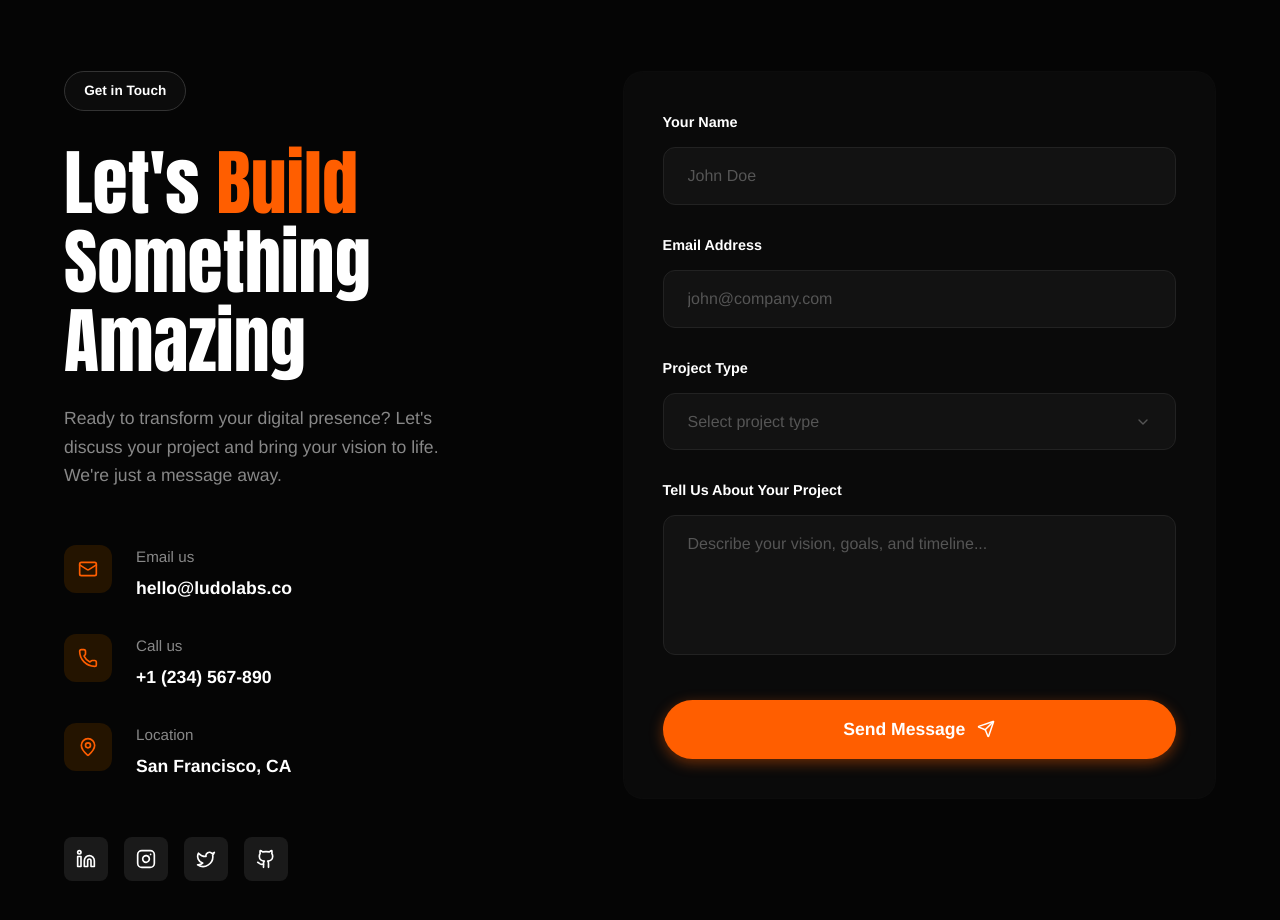
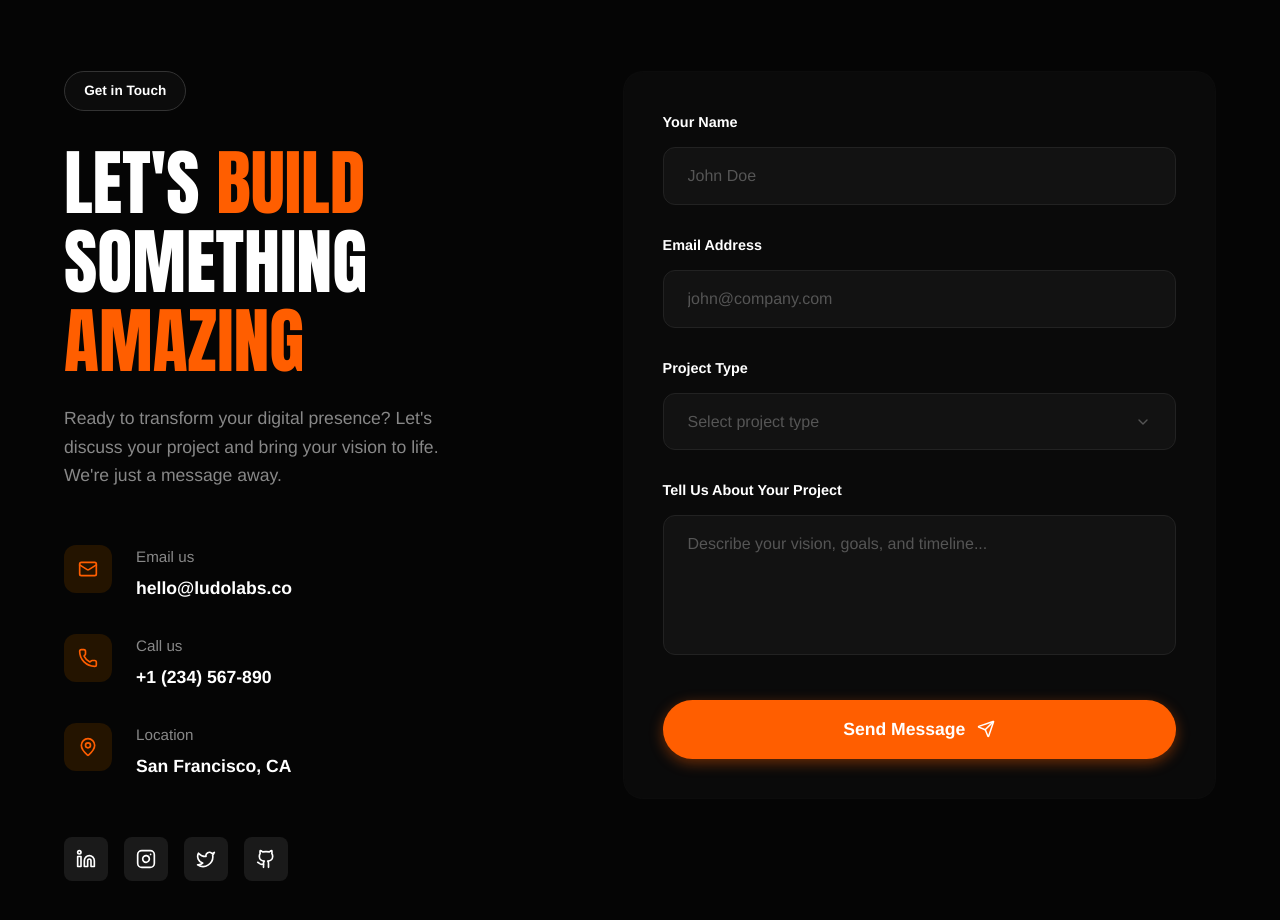
Before and after one commit to chamindufernando2002-lang/chamindu-fernando, a Next.js app: page / in a window 1280 px wide. Shown: the part 3340-4260 px from the top of the page. Built offline with nearby package versions, Linux system fonts and the light colour scheme; a web font is replaced by a local one.

Commit message:
text change

```diff
--- a/src/components/Sections/Contact/Contact.css
+++ b/src/components/Sections/Contact/Contact.css
@@ -44,7 +44,6 @@
   line-height: 1.1;
   margin-bottom: 1.5rem;
   color: #fff;
-  text-transform: none; /* Reference image relies on Sentence Case for mostly Let's Build... */
 }
 
 .contact-desc {
--- a/src/components/Sections/Contact/Contact.jsx
+++ b/src/components/Sections/Contact/Contact.jsx
@@ -56,8 +56,8 @@ const Contact = () => {
         >
           <div className="badge-pill">Get in Touch</div>
 
-          <h2 className="heading-font contact-title">
-            Let's <span className="text-accent">Build</span><br/> Something<br/> Amazing
+          <h2 className="heading-font contact-title" style={{ textTransform: 'uppercase' }}>
+            LET'S <span className="text-accent">BUILD</span><br/> SOMETHING<br/> <span className="text-accent">AMAZING</span>
           </h2>
 
           <p className="contact-desc">
```
